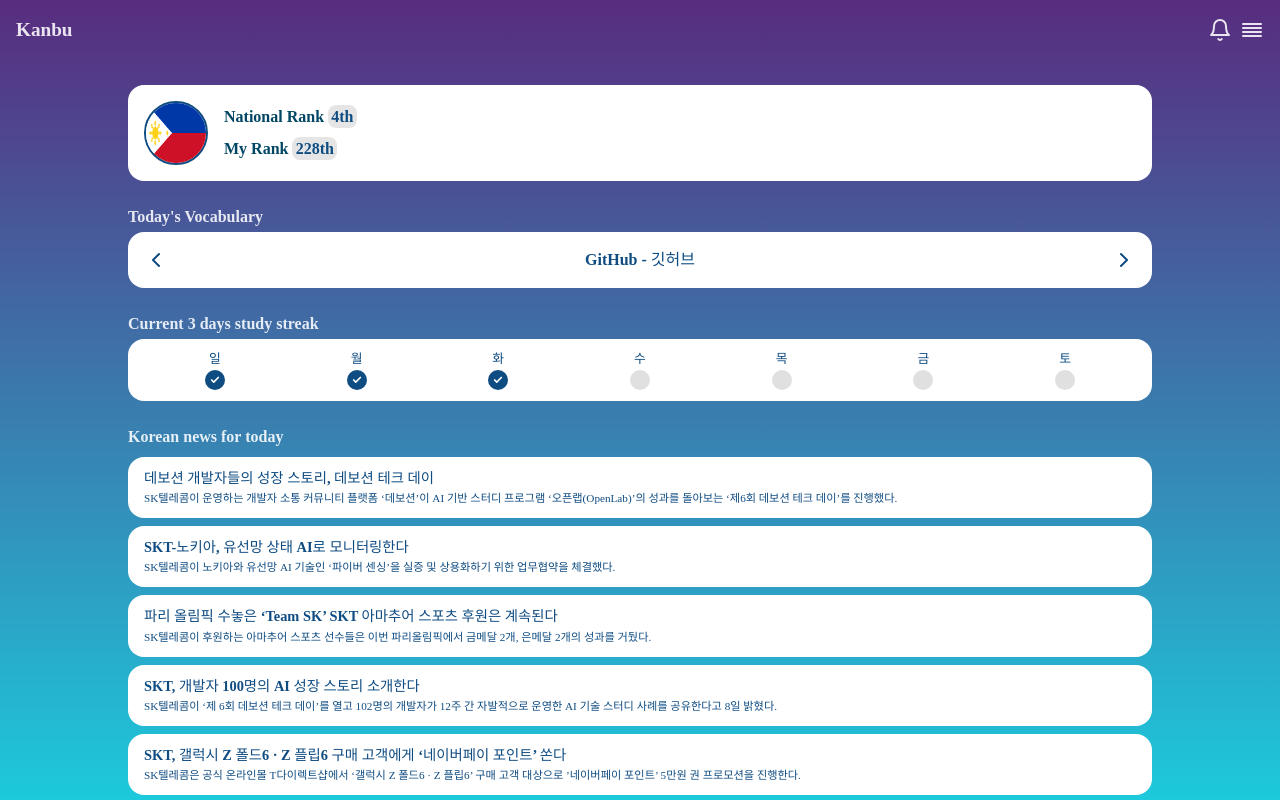
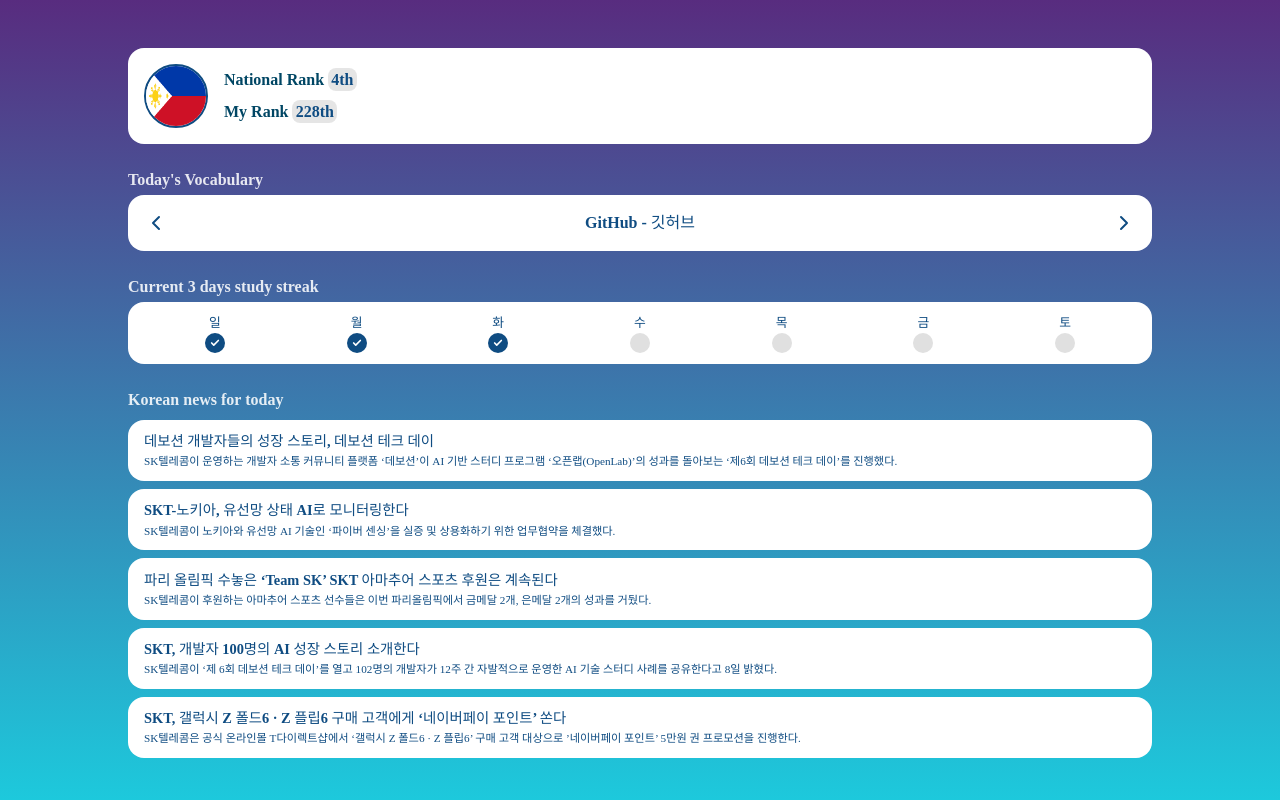
Before and after one commit to Fly-AI-Kanbu/Frontend, a React (Vite) app: page / in a window 1280 px wide. Built offline with nearby package versions, Linux system fonts and the light colour scheme.

Commit message:
feat: Header 삭제

```diff
--- a/src/App.jsx
+++ b/src/App.jsx
@@ -1,14 +1,12 @@
 import { BrowserRouter, Routes, Route } from "react-router-dom";
 
-import { LoadingPage } from "./page/Loading/LodingPage";
-import Header from "./components/Header";
 import { MainPage } from "./page/Main/MainPage";
 
 export const App = () => {
   return (
     <div>
       <BrowserRouter>
-        <Header />
+        {/*<Header />*/}
         <Routes>
           <Route path="/" element={<MainPage />} />
         </Routes>
--- a/src/components/Header.jsx
+++ /dev/null
@@ -1,47 +0,0 @@
-import React from 'react';
-import { FiAlignJustify, FiBell } from "react-icons/fi";
-
-import Common from "@style/common"
-import { css } from '@emotion/css';
-
-
-
-const headerStyle = css`
-  position: fixed;
-  top: 0;
-  left: 0;
-
-  display: flex;
-  justify-content: center;
-  align-items: center;
-
-  /*width: 100vw;*/
-  width: 100%;
-  /*font-size: 1.2em;*/
-  font-weight: 700;
-
-  padding: 1em;
-  gap: .5em;
-  /*color: ${Common.colors.primary};*/
-
-  h1 {
-    font-size: 1.2em;
-    margin-right: auto;
-  }
-
-  svg {
-    font-size: 1.5em;
-  }
-`
-
-const Header = () => {
-  return (
-    <div className={headerStyle}>
-      <h1>Kanbu</h1>
-      <FiBell />
-      <FiAlignJustify />
-    </div>
-  );
-};
-
-export default Header;
--- a/src/components/HeaderDummy.jsx
+++ /dev/null
@@ -1,42 +0,0 @@
-import React from 'react';
-import { FiAlignJustify, FiBell } from "react-icons/fi";
-
-import Common from "@style/common"
-import { css } from '@emotion/css';
-
-const headerStyle = css`
-  opacity: 0;
-  display: flex;
-  justify-content: center;
-  align-items: center;
-
-  /*width: 100vw;*/
-  width: 100%;
-  /*font-size: 1.2em;*/
-  font-weight: 700;
-
-  padding: 1em;
-  gap: .5em;
-  /*color: ${Common.colors.primary};*/
-
-  h1 {
-    font-size: 1.2em;
-    margin-right: auto;
-  }
-
-  svg {
-    font-size: 1.5em;
-  }
-`
-
-const HeaderDummy = () => {
-  return (
-    <div className={headerStyle}>
-      <h1>Kanbu</h1>
-      <FiBell />
-      <FiAlignJustify />
-    </div>
-  );
-};
-
-export default HeaderDummy;
--- a/src/page/Main/MainPage.jsx
+++ b/src/page/Main/MainPage.jsx
@@ -1,6 +1,5 @@
 import { css } from '@emotion/css';
 
-import HeaderDummy from "@components/HeaderDummy";
 import { RankComponent } from './RankComponent';
 import { NewsComponent } from './NewsComponent';
 import { TodayVocabComponent } from './TodayVocabComponent';
@@ -10,6 +9,7 @@
   display: flex;
   flex-direction: column;
   align-items: center;
+  padding-top: 3em;
 
   gap: 1.5em;
   width: 100vw;
@@ -18,7 +18,6 @@
 export const MainPage = () => {
   return (
     <div className={mainPageStyle}>
-      <HeaderDummy />
       <RankComponent />
       <TodayVocabComponent />
       <VisitDaysComponent />
```
